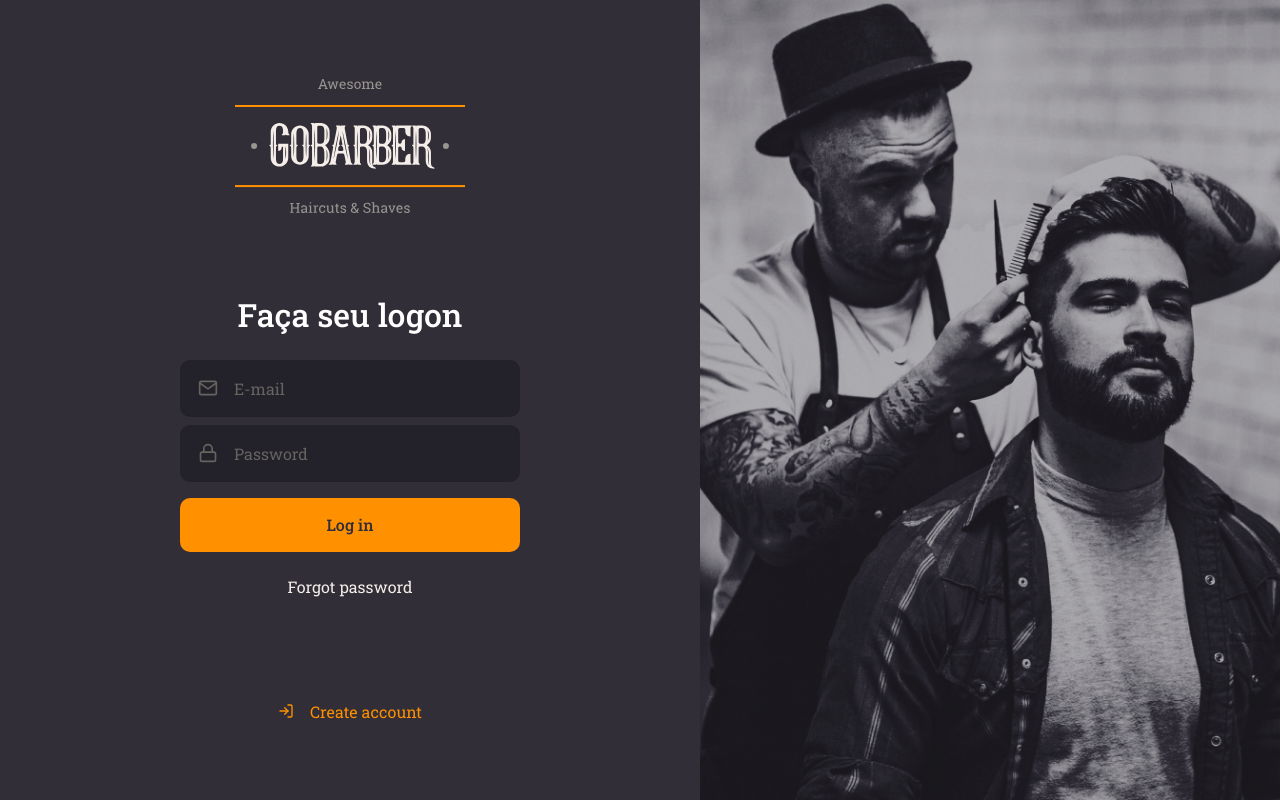
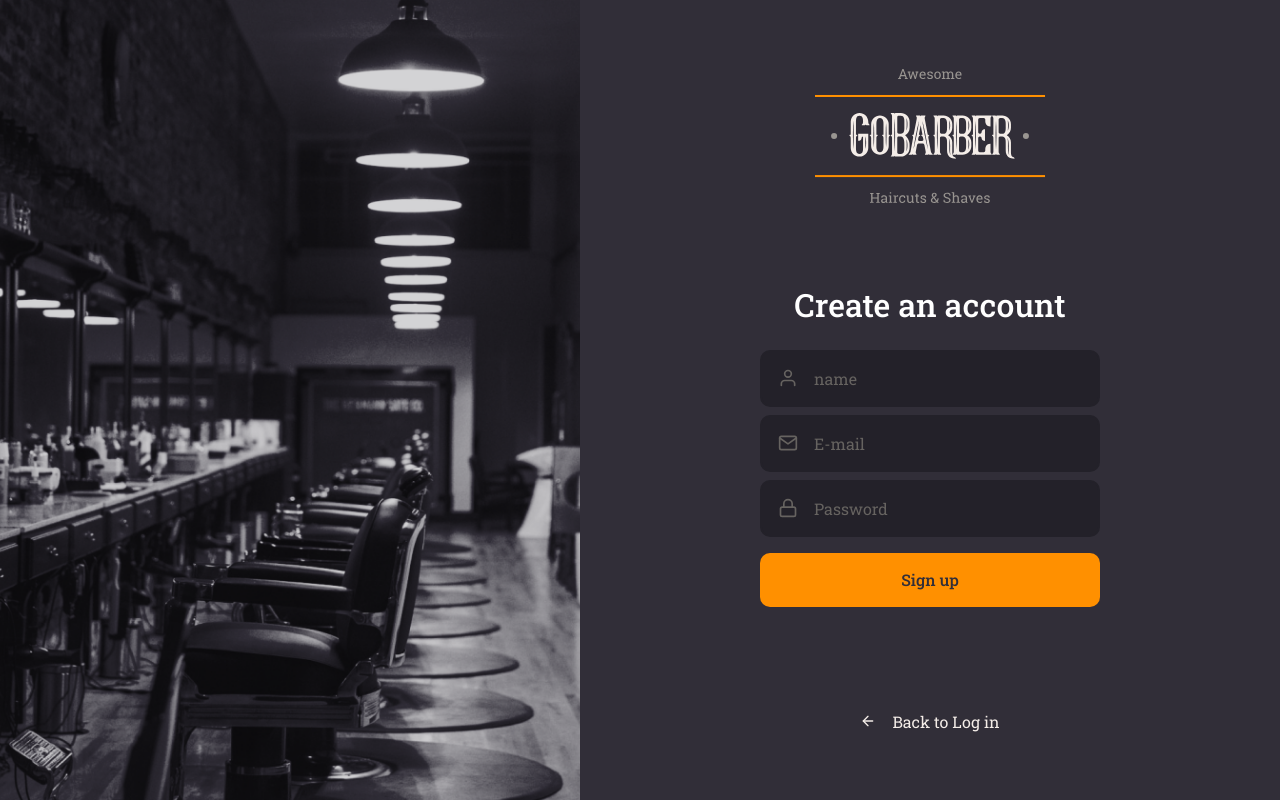
Before and after one commit to psatler/barbershop-frontend, a React (Create React App) app: page / in a window 1280 px wide. Built offline with nearby package versions, Linux system fonts and the light colour scheme.

Commit message:
chore: create sign up page

```diff
--- a/src/App.tsx
+++ b/src/App.tsx
@@ -3,10 +3,11 @@
 import GlobalStyle from './styles/global';
 
 import SignIn from './pages/SignIn';
+import SignUp from './pages/SignUp';
 
 const App: React.FC = () => (
   <>
-    <SignIn />
+    <SignUp />
     <GlobalStyle />
   </>
 );
--- /dev/null
+++ b/src/pages/SignUp/index.tsx
@@ -0,0 +1,41 @@
+import React from 'react';
+import { FiArrowLeft, FiMail, FiUser, FiLock } from 'react-icons/fi';
+
+import logoimg from '../../assets/logo.svg';
+
+import Button from '../../componentes/Button';
+import Input from '../../componentes/Input';
+
+import { Container, Content, Background } from './styles';
+
+const SignUp: React.FC = () => (
+  <Container>
+    <Background />
+
+    <Content>
+      <img src={logoimg} alt="Barbershop" />
+
+      <form>
+        <h1>Create an account</h1>
+
+        <Input name="name" icon={FiUser} type="text" placeholder="name" />
+        <Input name="email" icon={FiMail} type="text" placeholder="E-mail" />
+        <Input
+          name="password"
+          icon={FiLock}
+          type="password"
+          placeholder="Password"
+        />
+
+        <Button type="submit"> Sign up </Button>
+      </form>
+
+      <a href="login">
+        <FiArrowLeft />
+        Back to Log in
+      </a>
+    </Content>
+  </Container>
+);
+
+export default SignUp;
--- /dev/null
+++ b/src/pages/SignUp/styles.ts
@@ -0,0 +1,73 @@
+import styled from 'styled-components';
+import { shade } from 'polished';
+
+import signUpBackgroundImage from '../../assets/sign-up-background.png';
+
+export const Container = styled.div`
+  height: 100vh;
+
+  display: flex;
+  align-items: stretch;
+`;
+
+export const Content = styled.div`
+  display: flex;
+  flex-direction: column;
+
+  place-content: center;
+  align-items: center;
+
+  width: 100%;
+  max-width: 700px;
+
+  form {
+    margin: 80px 0;
+    width: 340px;
+    text-align: center;
+
+    /* form title */
+    h1 {
+      margin-bottom: 24px;
+    }
+
+    a {
+      color: #f4ede8;
+      display: block;
+      margin-top: 24px;
+      text-decoration: none;
+
+      transition: color 0.2s;
+
+      &:hover {
+        color: ${shade(0.2, '#f4ede8')};
+      }
+    }
+  }
+
+  /* styled only those anchor that comes directly inside Content, and those deeper inside */
+  > a {
+    color: #f4ede8;
+    display: block;
+    margin-top: 24px;
+    text-decoration: none;
+    transition: color 0.2s;
+
+    display: flex;
+    align-items: center;
+
+    svg {
+      margin-right: 16px;
+    }
+
+    &:hover {
+      color: ${shade(0.2, '#f4ede8')};
+    }
+  }
+`;
+
+export const Background = styled.div`
+  /* will fill all the space but the 700px width above set for the content */
+  flex: 1;
+  background: url(${signUpBackgroundImage}) no-repeat center;
+  background-size: cover;
+`;
```
Also changed, not shown: src/assets/sign-up-background.png (added).
